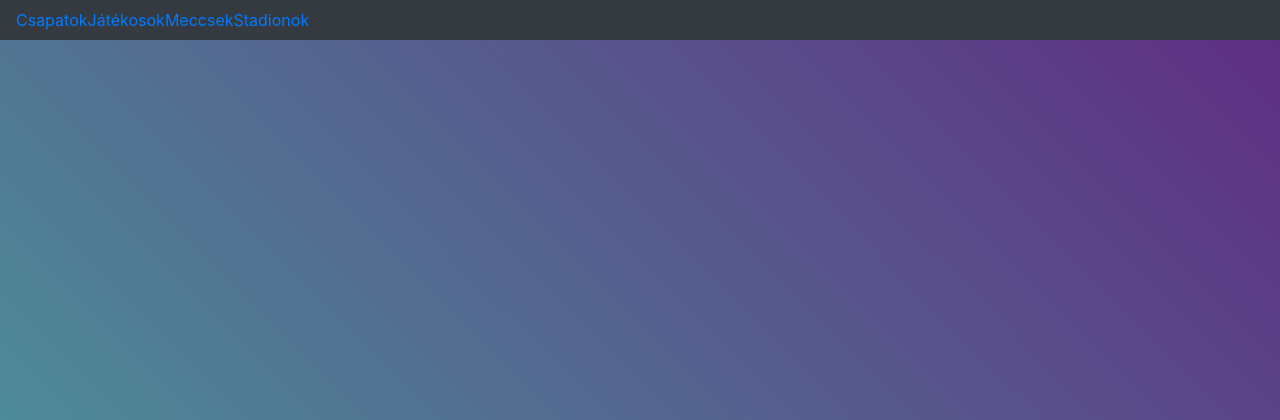
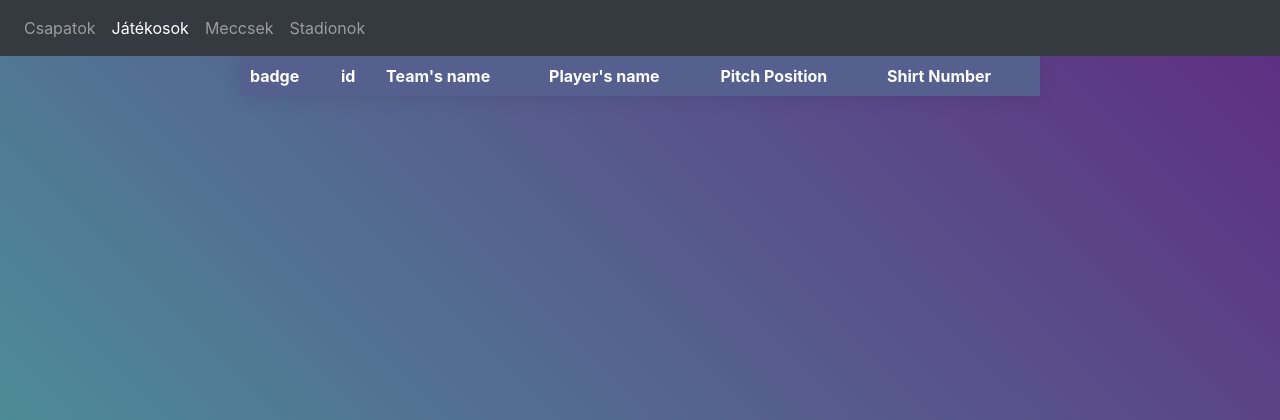
Before and after one commit to Kredam/CsapatSport-DB, a Flask app: page /players in a window 1280 px wide. Shown: the top 420 px of the page. Run offline with Flask 2, Linux system fonts and the light colour scheme; data that the repository does not hold is empty; parts of the project's set-up code (start-up, migrations or seed data) failed here and were passed over; some libraries are stand-ins or nearby versions.

Commit message:
added active class to current page link

```diff
--- a/client/templates/jatekosok.html
+++ b/client/templates/jatekosok.html
@@ -2,23 +2,36 @@
 
 {% block title %} Matches {% endblock %}
 
-{% block content %}
+{% block csapatok_link %} class="nav-link" {% endblock %}
+{% block jatekosok_link %} class="nav-link active" {% endblock %}
+{% block meccsek_link %} class="nav-link" {% endblock %}
+{% block stadionok_link %} class="nav-link" {% endblock %}
+
+{% block input %}
+
+{% endblock %}
+
+{% block table %}
     <div class="sql_table_div">
         <table class="sql_table">
+            <thead>
                 <tr>
+                    <th>badge</th>
                     <th>id</th>
                     <th>Team's name</th>
                     <th>Player's name</th>
                     <th>Pitch Position</th>
                     <th>Shirt Number</th>
                 </tr>
+            </thead>
             {% for player in players %}
                 <tr>
-                    <td>{{player[0]}}</td>
-                    <td>{{player[1]}}</td>
-                    <td>{{player[2]}}</td>
-                    <td>{{player[3]}}</td>
-                    <td>{{player[4]}}</td>
+                    <td><img src={{player["badge"]}}></td>
+                    <td>{{player["id"]}}</td>
+                    <td>{{player["club"]}}</td>
+                    <td>{{player["name"]}}</td>
+                    <td>{{player["position"]}}</td>
+                    <td>{{player["number"]}}</td>
                 </tr>
             {% endfor %}
         </table>
--- a/client/templates/meccsek.html
+++ b/client/templates/meccsek.html
@@ -1,6 +1,9 @@
 {% extends 'base.html' %}
 
-{% block title %} Matches {% endblock %}
+{% block csapatok_link %} class="nav-link" {% endblock %}
+{% block jatekosok_link %} class="nav-link" {% endblock %}
+{% block meccsek_link %} class="nav-link active" {% endblock %}
+{% block stadionok_link %} class="nav-link" {% endblock %}
 
 {% block content %}
     <div class="sql_table_div">
--- a/client/templates/stadionok.html
+++ b/client/templates/stadionok.html
@@ -1,6 +1,9 @@
 {% extends 'base.html' %}
 
-{% block title %} Stadiums {% endblock %}
+{% block csapatok_link %} class="nav-link" {% endblock %}
+{% block jatekosok_link %} class="nav-link" {% endblock %}
+{% block meccsek_link %} class="nav-link" {% endblock %}
+{% block stadionok_link %} class="nav-link active" {% endblock %}
 
 {% block content %}
     <div class="sql_table_div">
```
Lines whose indentation alone changed are shown as unchanged.
